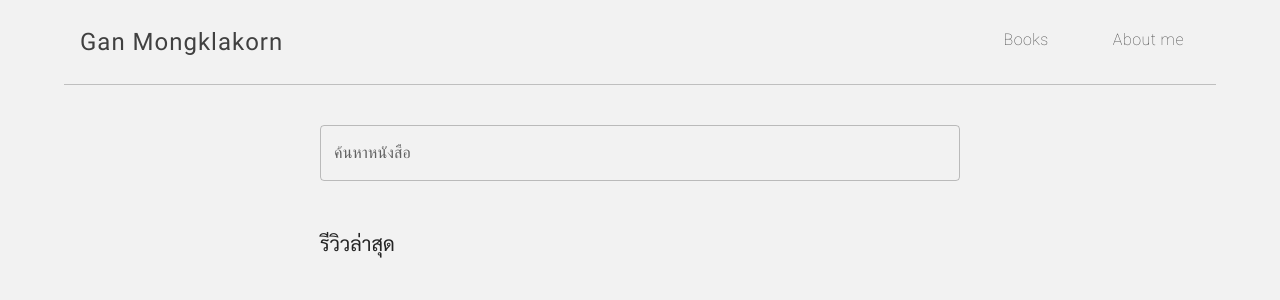
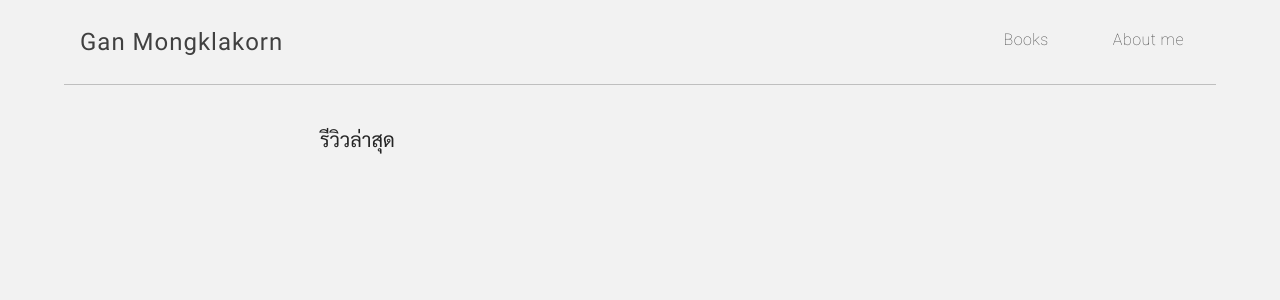
Before and after one commit to ganinw13120/books-web, a Next.js app: page / in a window 1280 px wide. Shown: the top 300 px of the page. Built offline with nearby package versions, Linux system fonts and the light colour scheme; no server answers; what @badrap/bar-of-progress would draw is missing.

Commit message:
feat: hide searchbar

```diff
--- a/pages/index.tsx
+++ b/pages/index.tsx
@@ -58,11 +58,11 @@ const Home: NextPage<HomeProps> = ({ reviewList }) => {
     <>
       <div className='w-screen'>
         <Navbar />
-        <div className={`w-5/6 md:w-1/2 mx-auto mt-10 ${styles.searchbarWrapper}`}>
+        {/* <div className={`w-5/6 md:w-1/2 mx-auto mt-10 ${styles.searchbarWrapper}`}>
           <SearchBar maxDisplay={5} onSelect={(name)=>{
             // router.push('/filter?name=' + name);
           }}/>
-        </div>
+        </div> */}
         <div className={`w-5/6 md:w-1/2 mx-auto mt-10 font-sarabun text-xl`}>
           รีวิวล่าสุด
         </div>
```
